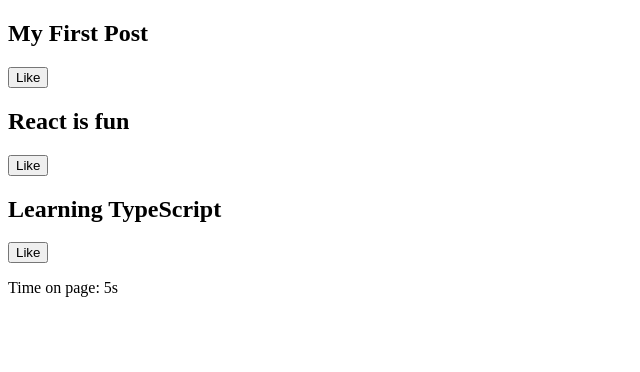
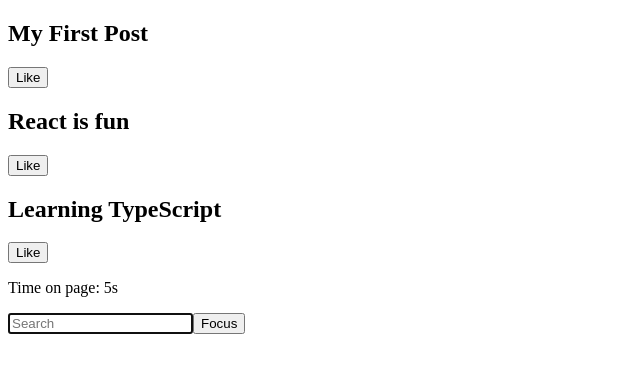
Before and after one commit to realblackblur/React-Tailwind-Learnings, a React (Vite) app: page / in a window 1280 px wide. Shown: the top 372 px of the page, without its empty margins (0-640 px from the left). Built offline with nearby package versions, Linux system fonts and the light colour scheme.

Commit message:
feat: add SearchBox component with autofocus and focus button

```diff
--- a/src/App.tsx
+++ b/src/App.tsx
@@ -1,9 +1,11 @@
 import LikeList from "./components/LikeList";
+import SearchBox from "./components/SearchBox/SearchBox";
 
 const App = () => {
   return (
     <>
       <LikeList />
+      <SearchBox />
     </>
   );
 };
--- /dev/null
+++ b/src/components/SearchBox/SearchBox.tsx
@@ -0,0 +1,18 @@
+import { useEffect, useRef } from "react";
+
+const SearchBox = () => {
+  const inputRef = useRef<HTMLInputElement>(null);
+
+  useEffect(() => {
+    inputRef.current?.focus();
+  }, []);
+
+  return (
+    <>
+      <input ref={inputRef} placeholder="Search" />
+      <button onClick={() => inputRef.current?.focus()}>Focus</button>
+    </>
+  );
+};
+
+export default SearchBox;
```
